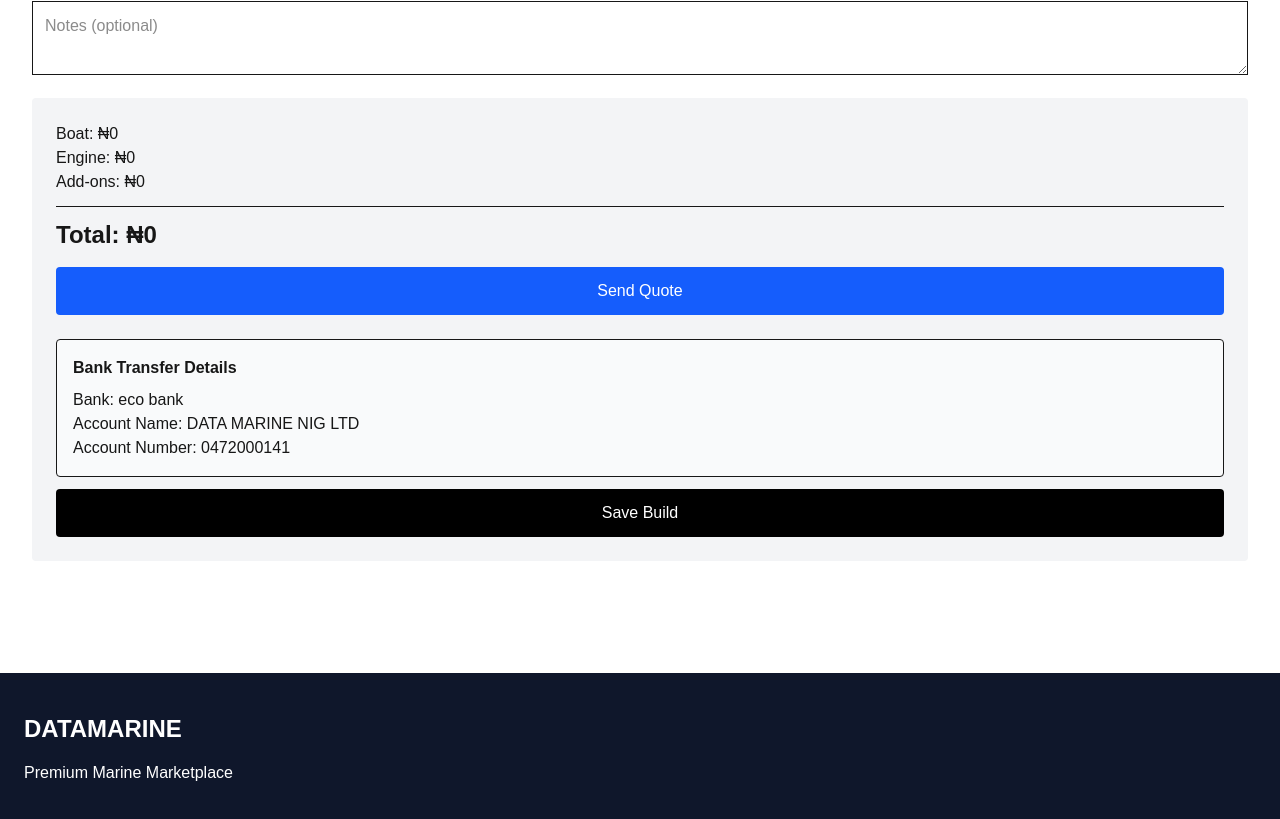
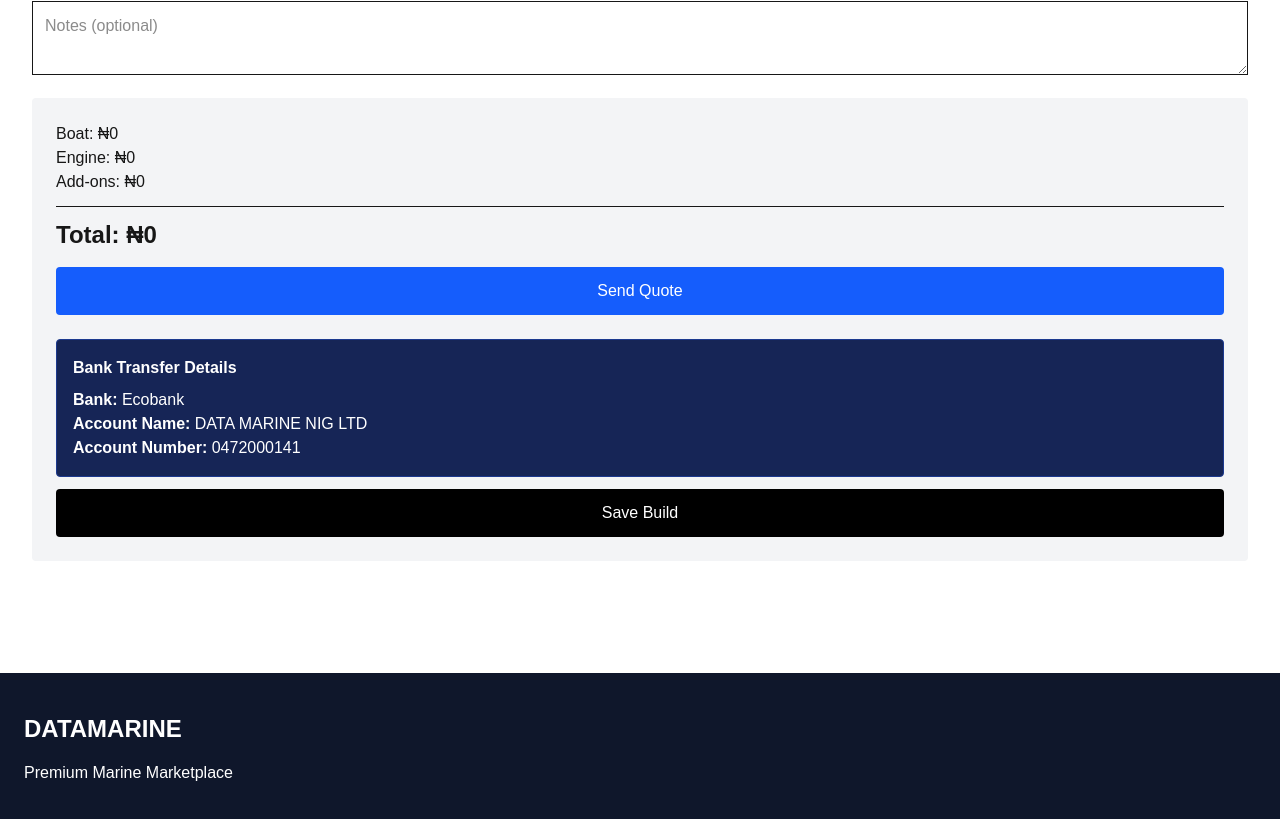
Before and after one commit to Tjoshuaa/datamarine, a Next.js app: page /customize in a window 1280 px wide. Shown: the part 836-1655 px from the top of the page. Built offline with nearby package versions, Linux system fonts and the light colour scheme; no server answers; the database is empty.

Commit message:
Update boat customizer pricing and payment section

```diff
--- a/app/customize/CustomizeClient.tsx
+++ b/app/customize/CustomizeClient.tsx
@@ -295,12 +295,23 @@ export default function CustomizePage() {
           Send Quote
         </button>
 
-        <div className="mt-6 p-4 border rounded bg-gray-50">
-          <h2 className="font-bold mb-2">Bank Transfer Details</h2>
-          <p>Bank: eco bank</p>
-          <p>Account Name: DATA MARINE NIG LTD</p>
-          <p>Account Number: 0472000141</p>
-        </div>
+        <div className="mt-6 p-4 border border-blue-900 rounded bg-blue-950 text-black">
+  <h2 className="font-bold mb-2 text-white">
+    Bank Transfer Details
+  </h2>
+
+  <p className="text-white">
+    <strong>Bank:</strong> Ecobank
+  </p>
+
+  <p className="text-white">
+    <strong>Account Name:</strong> DATA MARINE NIG LTD
+  </p>
+
+  <p className="text-white">
+    <strong>Account Number:</strong> 0472000141
+  </p>
+</div>
 
         <button
           onClick={saveBuild}
```
